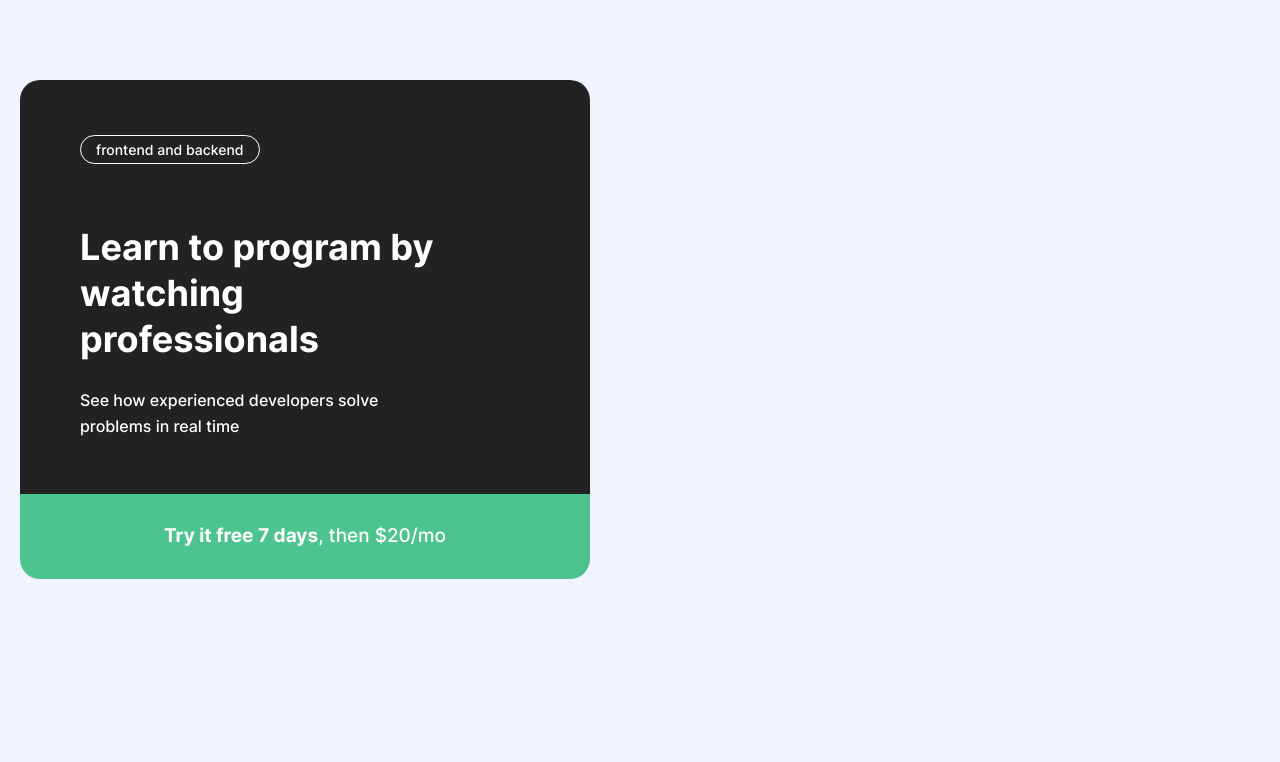
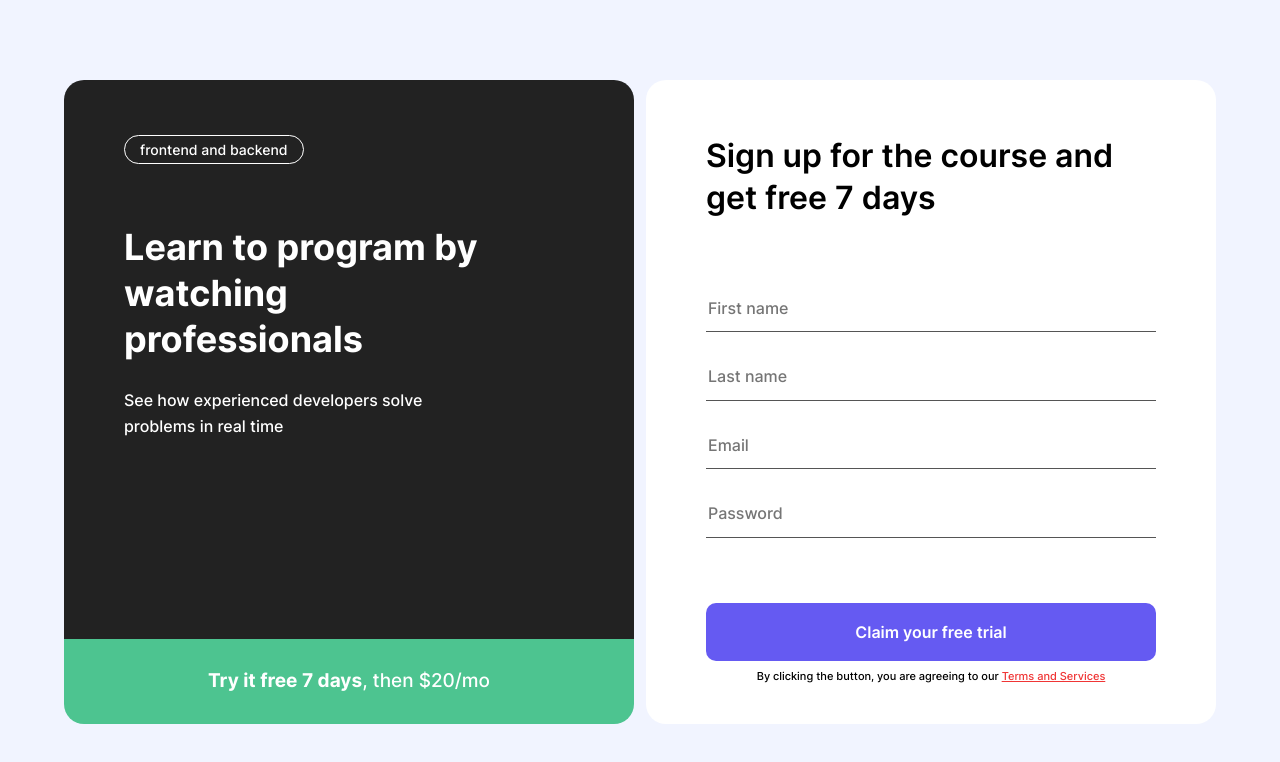
Before and after one commit to JaloliddinGofurov/Intro-form-Jaloliddin, a plain HTML site: page index.html in a window 1280 px wide. Drawn offline with Linux system fonts and the light colour scheme.

Commit message:
Add signup form

```diff
--- a/css/styles.css
+++ b/css/styles.css
@@ -76,11 +76,16 @@ img {
   height: auto;
 }
 
+*:focus {
+  outline: 2px dotted var(--purple);
+  outline-offset: 3px;
+}
+
 
 /* CONTAINER */
 .container {
   width: 100%;
-  min-width: 1192px;
+  max-width: 1192px;
   padding-left: 20px;
   padding-right: 20px;
   margin-left: auto;
@@ -146,3 +151,63 @@ img {
   font-size: 19px;
   text-align: center;
 }
+
+/* SIGNUP-FORM */
+.signup-form {
+  width: 100%;
+  max-width: 570px;
+  padding: 55px 60px 40px;
+  margin-left: 12px;
+  border-radius: 20px;
+  overflow: hidden;
+  background-color: #fff;
+}
+.signup-form-heading {
+  margin-top: 0;
+  margin-bottom: 65px;
+  font-size: 32px;
+  line-height: 42px;
+  font-weight: 600;
+}
+.signup-form-fields {
+  display: flex;
+  flex-direction: column;
+  margin-bottom: 65px;
+}
+.signup-form-field {
+  padding-top: 15px;
+  padding-bottom: 14px;
+  border: 0;
+  border-bottom: 1px solid #555;
+  color: #555;
+}
+.signup-form-field:not(:last-child) {
+  margin-bottom: 20px;
+}
+.signup-form-field:focus {
+  border-color: #000;
+  font-weight: 600;
+  color: #000;
+}
+.signup-form-submit {
+  display: block;
+  width: 100%;
+  padding: 20px;
+  border: 0;
+  margin-bottom: 8px;
+  border-radius: 10px;
+  background-color: var(--purple);
+  font-weight: 600;
+  color: #fff;
+  cursor: pointer;
+}
+.signup-form-notice {
+  font-size: 11px;
+  line-height: 15px;
+  text-align: center;
+}
+
+.signup-form-notice-link {
+  font-weight: 500;
+  color: var(--red);
+}
--- a/index.html
+++ b/index.html
@@ -29,6 +29,19 @@
           </div>
           <div class="hero-bottom"><strong>Try it free 7 days</strong>, then $20/mo</div>
         </div>
+
+        <!-- SIGNUP-FORM -->
+        <form class="signup-form" action="https://echo.htmlacademy.ru" method="GET">
+          <h2 class="signup-form-heading">Sign up for the course and get free 7 days</h2>
+          <div class="signup-form-fields">
+            <input class="signup-form-field" type="text" name="name" placeholder="First name" aria-label="Name" required>
+            <input class="signup-form-field" type="text" name="last_name" placeholder="Last name" aria-label="Last name" required>
+            <input class="signup-form-field" type="email" name="email" placeholder="Email" aria-label="Email" required>
+            <input class="signup-form-field" type="password" name="password" placeholder="Password" aria-label="Password" required>
+          </div>
+          <button class="signup-form-submit" type="submit">Claim your free trial</button>
+          <div class="signup-form-notice">By clicking the button, you are agreeing to our <a class="signup-form-notice-link" href="#">Terms and Services</a></div>
+        </form>
       </div>
     </div>
   </div>
```
